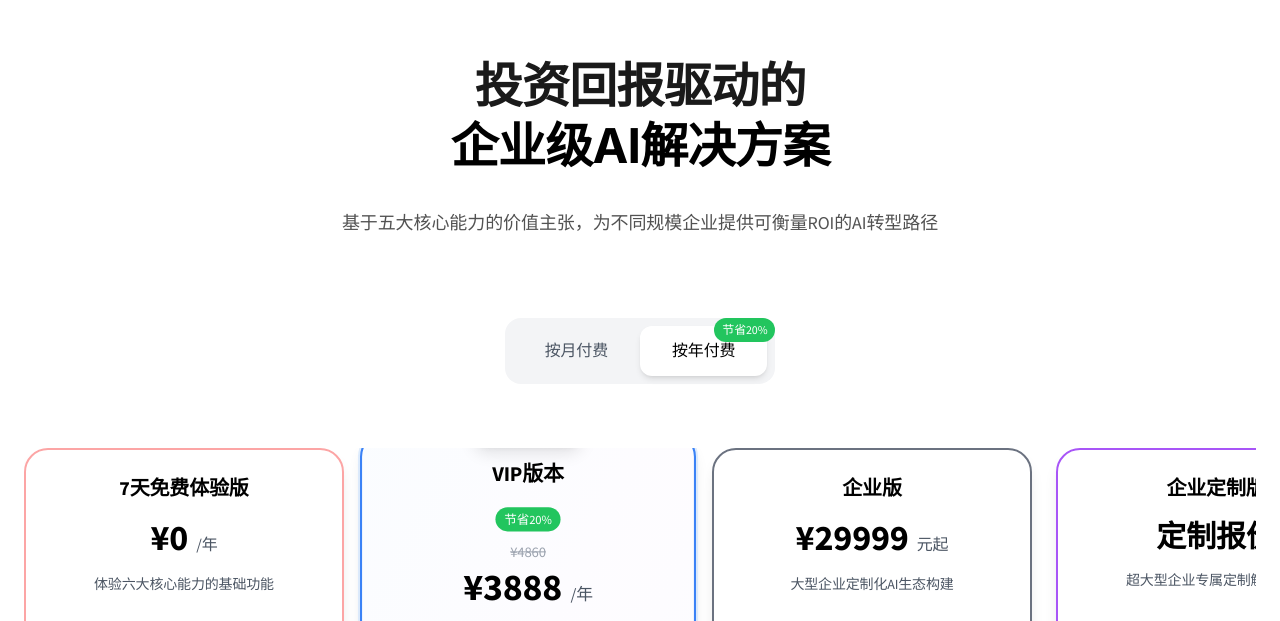
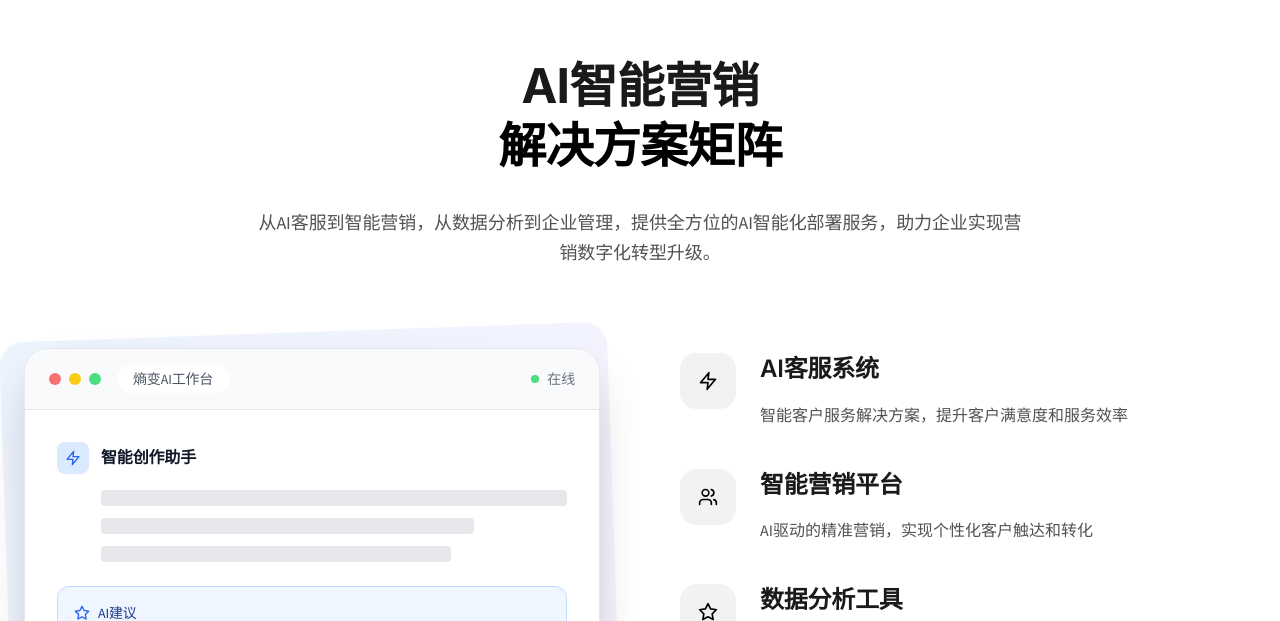
Before and after one commit to kehan857/official-website, a React (Vite) app: page / in a window 1280 px wide. Shown: the part 5319-5940 px from the top of the page. Built offline with nearby package versions, Linux system fonts and the light colour scheme.

Commit message:
重新添加ProductShowcase模块到CaseStudies模块下方

```diff
--- a/src/App.jsx
+++ b/src/App.jsx
@@ -26,6 +26,7 @@ function App() {
         <ProductMatrix />
         <Features />
         <CaseStudies />
+        <ProductShowcase />
         <Pricing />
         <ServiceProcess />
         <Workflow />
```
